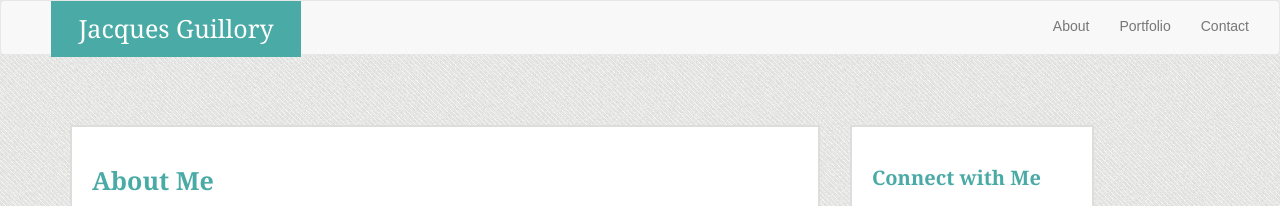
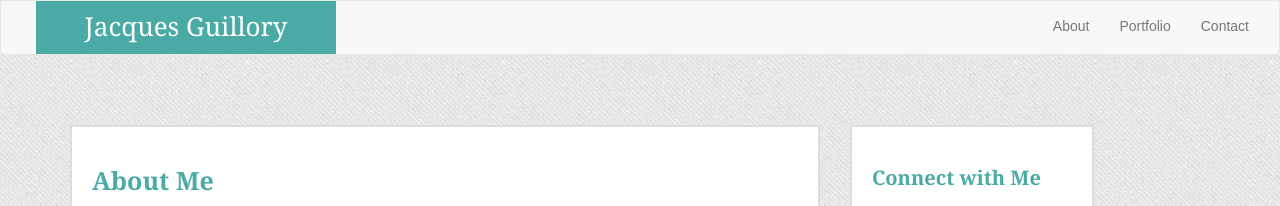
Before and after one commit to jacquesguillory/Bootstrap-Portfolio, a plain HTML site: page index.html in a window 1280 px wide. Shown: the top 206 px of the page. Drawn offline with nearby package versions, Linux system fonts and the light colour scheme.

Commit message:
fixed link style

```diff
--- a/assets/css/style.css
+++ b/assets/css/style.css
@@ -4,14 +4,15 @@ body {
 	background: url(../images/rough_diagonal.png);
 }
 
-.header {
+#header {
+	height:53px;
 	background-color: #4aaaa5;
 	color: white;
 	float: left;
 	text-align: center;
-	font-size: 25px;
-	width: 250px;
-	padding: 10px;
+	font-size: 26px;
+	width: 300px;
+	padding: 15px;
 	position: absolute;
 	top: 0;
 	left: 50px;
@@ -133,6 +134,33 @@ span {
 	bottom: 20px;
 }
 
+/*keeping links to grey*/
+a:link {
+    text-decoration: none;
+	font-family: 'Arial', 'Helvetica Neue', Helvetica, sans-serif;
+	color: grey;
+}
+
+a:visited {
+    text-decoration: none;
+	font-family: 'Arial', 'Helvetica Neue', Helvetica, sans-serif;
+	color: grey;
+}
+
+.linkstyle:hover {
+    text-decoration: none;
+	font-family: 'Arial', 'Helvetica Neue', Helvetica, sans-serif;
+	color: grey;
+	font-weight: bold;
+}
+
+a:active {
+    text-decoration: none;
+	font-family: 'Arial', 'Helvetica Neue', Helvetica, sans-serif;
+	color: grey;
+}
+
+
 @media screen and (max-width: 991px) {
 	#sidebar {
 		width:100%;
--- a/index.html
+++ b/index.html
@@ -23,7 +23,7 @@
         <span class="icon-bar"></span>
         <span class="icon-bar"></span>
       </button>
-      <a class="navbar-brand, header" href="#">Jacques Guillory</a>
+      <a class="navbar-brand" id="header" href="index.html">Jacques Guillory</a>
     </div>
 
     <!-- Collect the nav links, forms, and other content for toggling -->
```
Also changed, not shown: contact.html (+1 -1 lines), portfolio.html (+1 -1 lines), 2 other files.
